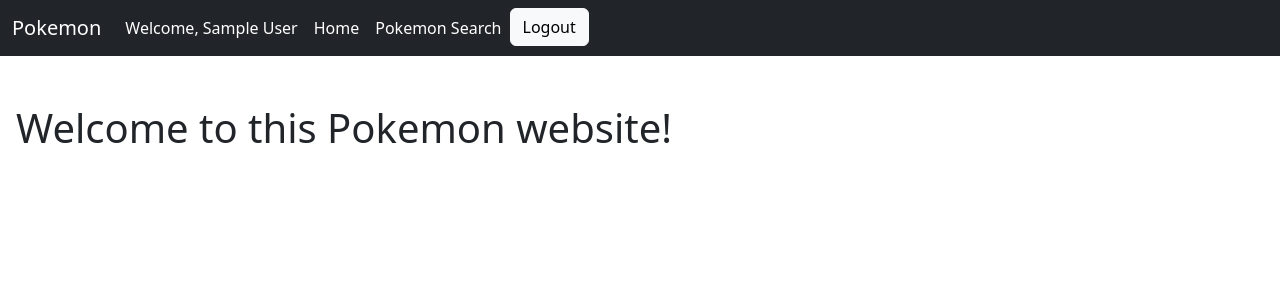
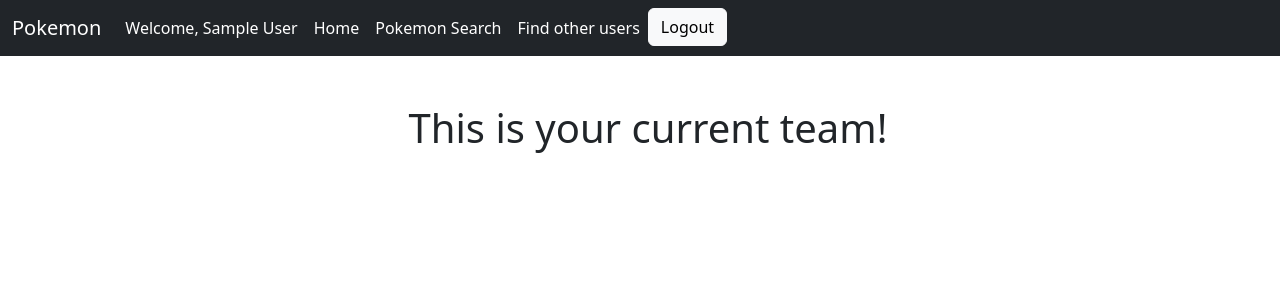
Before and after one commit to Kevinbaker2023/Flask-week5-day1, a Flask app: page / in a window 1280 px wide. Shown: the top 300 px of the page. Run offline with Flask 3, Linux system fonts and the light colour scheme; the visitor is signed in with stand-in values (Sample User, id 1); data that the repository does not hold is empty.

Commit message:
added new routes and html

```diff
--- a/app/blueprints/pokemon/forms.py
+++ b/app/blueprints/pokemon/forms.py
@@ -3,6 +3,10 @@
 from wtforms.validators import DataRequired
 
 class PokemonName(FlaskForm):
-    pokemon = StringField('Pokemon: ', validators=[DataRequired()])
+    pokemon = StringField(validators=[DataRequired()])
     submit = SubmitField('Enter')
     catch = SubmitField('Catch Pokemon')
+
+class CatchPoke(FlaskForm):
+    pokemon = StringField('Please re-enter pokemon below! ', validators=[DataRequired()])
+    catch = SubmitField('Catch Pokemon')
--- a/app/blueprints/pokemon/routes.py
+++ b/app/blueprints/pokemon/routes.py
@@ -1,15 +1,16 @@
 from flask import request, render_template, flash, redirect, url_for
 import requests
 from app import db
-from app.models import Pokemon
+from app.models import Pokemon, User
 from app.blueprints.pokemon.forms import PokemonName
 from flask_login import login_required, current_user
 from . import pokemon
 
 @pokemon.route("/")
-@pokemon.route('/home')
+@pokemon.route('/home', methods=['GET'])
 def greeting():
-    return render_template('home.html')
+    team = current_user.caught.all()
+    return render_template('home.html', team=team)
 
 @pokemon.route('/poke', methods=['GET', 'POST'])
 @login_required
@@ -20,24 +21,18 @@
         url = f'https://pokeapi.co/api/v2/pokemon/{pokemon}'
         response = requests.get(url)
         if response.ok:
-            new_pokemon_data = response.json()
-            pokemon_data = get_pokemon_data(new_pokemon_data)
-            return render_template('poke.html', pokemon_data=pokemon_data, form=form)
-    elif form.catch.data:
-            poke_data = {
+                new_pokemon_data = response.json()
+                pokemon_data = get_pokemon_data(new_pokemon_data)
+                poke_data = {
                 'pokemon_name': form.pokemon.data,
                 'user_id': current_user.id
-            }
-
-            new_post = Pokemon()
-            new_post.from_dict(poke_data)
-            db.session.add(new_post)
-            db.session.commit()
-
-            flash(f'You caught {poke_data["pokemon_name"]}!', 'success')
-            return redirect(url_for('pokemon.greeting'))
-    else:
-        return render_template('poke.html', form=form)
+                }
+                new_post = Pokemon()
+                new_post.from_dict(poke_data)
+                db.session.add(new_post)
+                db.session.commit()
+                return render_template('poke.html', pokemon_data=pokemon_data, form=form, poke_data=poke_data)
+    return render_template('poke.html', form=form)
 
 def get_pokemon_data(data):
     pokemon_list = []
@@ -60,3 +55,40 @@
         if len(pokemon_list) <= 0:
             pokemon_list.append(pokemon_dict)
     return pokemon_list
+
+@pokemon.route('/catch/<string:pokemon_name>')
+@login_required
+def catch(pokemon_name):
+    pokemon = Pokemon.query.filter_by(pokemon_name=pokemon_name).first()
+    if pokemon:
+        current_user.caught.append(pokemon)
+        db.session.commit()
+        flash(f"You successfully caught {pokemon_name.capitalize()}", 'success')
+        return redirect (url_for('pokemon.greeting'))
+    else:
+        flash('You are not able to capture this pokemon!', 'danger')
+    return redirect(url_for('pokemon.greeting'))
+
+@pokemon.route('/release/<int:pokemon_id>')
+@login_required
+def release(pokemon_id):
+    pokemon = Pokemon.query.get(pokemon_id)
+    if pokemon:
+        current_user.caught.remove(pokemon)
+        db.session.commit()
+        flash(f'You have successfully released your pokemon!', 'success')
+        return redirect(url_for('pokemon.greeting'))
+    else:
+        flash('You are not able to release this Pokemon!', 'warning')
+        return redirect(url_for('pokemon.greeting'))
+
+@pokemon.route('/users')
+@login_required
+def users():
+    users = User.query.all()
+    return render_template('users.html', users=users)
+
+@pokemon.route('/attack')
+@login_required
+def attack():
+    return render_template('attack.html')
--- a/app/models.py
+++ b/app/models.py
@@ -2,6 +2,12 @@
 from flask_login import UserMixin
 from datetime import datetime
 from werkzeug.security import generate_password_hash
+
+user_pokemon = db.Table(
+    'user_pokemon',
+    db.Column('user_id', db.Integer, db.ForeignKey('user.id')),
+    db.Column('pokemon_id', db.Integer, db.ForeignKey('pokemon.id'))
+)
 
 class User(UserMixin, db.Model):
     id = db.Column(db.Integer, primary_key=True)
@@ -10,7 +16,12 @@
     email = db.Column(db.String, nullable=False)
     password = db.Column(db.String)
     created = db.Column(db.DateTime, default=datetime.utcnow())
-    pokemon = db.relationship('Pokemon', backref='author', lazy='dynamic')
+    caught = db.relationship('Pokemon',
+        secondary = user_pokemon,
+        backref = 'user_pokemon',
+        lazy='dynamic'
+    )
+
 
     def hash_password(self, signup_password):
         return generate_password_hash(signup_password)
@@ -24,11 +35,10 @@
 class Pokemon(db.Model):
     id = db.Column(db.Integer, primary_key=True)
     pokemon_name = db.Column(db.String, nullable=False)
-    user_id = db.Column(db.Integer, db.ForeignKey('user.id'))
+
 
     def from_dict(self, poke_data):
         self.pokemon_name = poke_data['pokemon_name']
-        self.user_id = poke_data['user_id']
 
 @login_manager.user_loader
 def load_user(user_id):
--- a/app/static/css/styles.css
+++ b/app/static/css/styles.css
@@ -23,6 +23,9 @@
     margin-top: 2rem;
 }
 
+#attack-btn{
+    margin-bottom: 1rem;
+}
 nav {
     margin-bottom: 2rem;
 }
--- a/app/templates/base.html
+++ b/app/templates/base.html
@@ -31,6 +31,9 @@
               <li class="nav-item">
                 <a class="nav-link text-white" href="{{ url_for('pokemon.poke') }}">Pokemon Search</a>
               </li>
+              <li class="nav-item">
+                <a class="nav-link text-white" href="{{ url_for('pokemon.users') }}">Find other users</a>
+              </li>
               <li>
                 <a class="btn btn-light" href="{{ url_for('auth.logout')}}">Logout</a>
               </li>
--- a/app/templates/home.html
+++ b/app/templates/home.html
@@ -5,5 +5,14 @@
 {% endblock %}
 
 {% block content %}
-    <h1 id='home-page'>Welcome to this Pokemon website!</h1>
+    <h1 class="text-center" id='home-page'>This is your current team!</h1>
+    {% if team %}
+        {% for pokemon in team %}
+            <div class="card mx-auto", id="card" style="width: 20rem;">
+                <img src="{{pokemon.image}}" class="card-img-top">
+                <h2> {{pokemon.name}} </h2>
+                <a href="{{ url_for('pokemon.release', pokemon_id=pokemon.id) }}" class="btn btn-danger rounded d-block mx-auto">Release Pokemon</a>
+            </div>
+        {% endfor %}
+    {% endif %}
 {% endblock %}
--- a/app/templates/poke.html
+++ b/app/templates/poke.html
@@ -28,7 +28,7 @@
                     <li>Ability: {{ pokemon.ability.capitalize() }}</li>
                     <li>Type: {{ pokemon.type1.capitalize() }}</li>
                     </ul>
-                    {{ form.catch(class="btn btn-info rounded d-block mx-auto")  }}
+                    <a href="{{ url_for('pokemon.catch', pokemon_name=pokemon.name) }}" class="btn btn-info rounded d-block mx-auto">Catch Pokemon</a>
                 </div>
               </div>
             {% endfor %}
```
Also changed, not shown: app/templates/attack.html (added, +9 -0 lines), app/templates/users.html (added, +18 -0 lines), app/static/images/avatar.jpeg (added).
